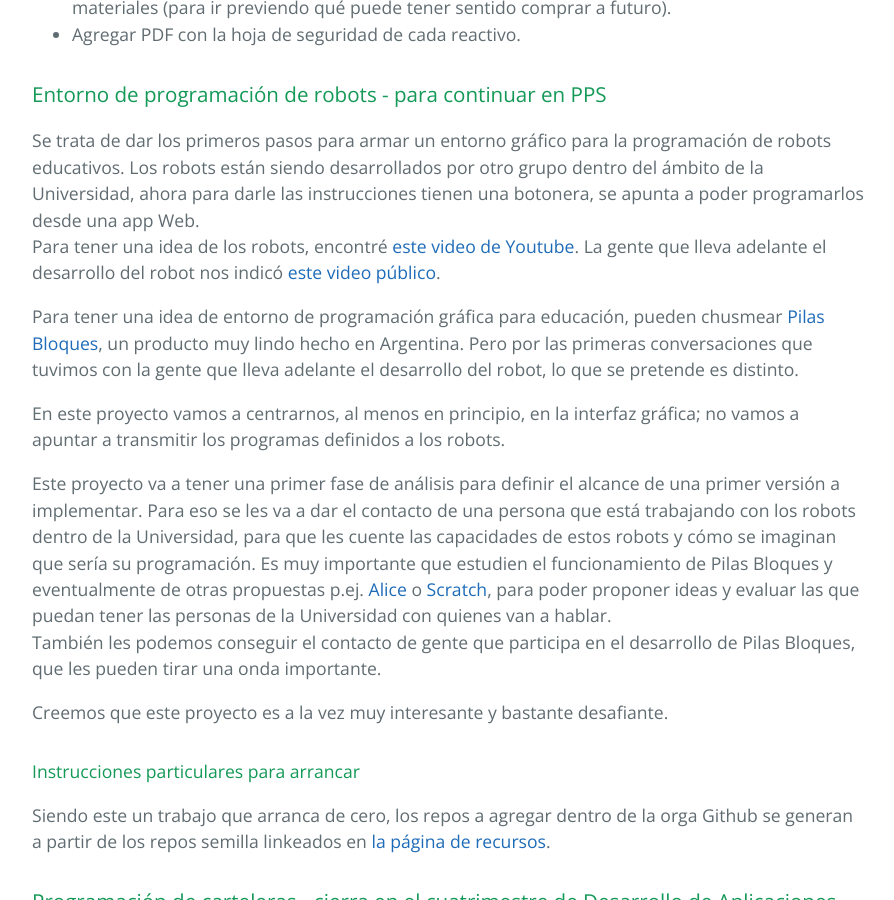
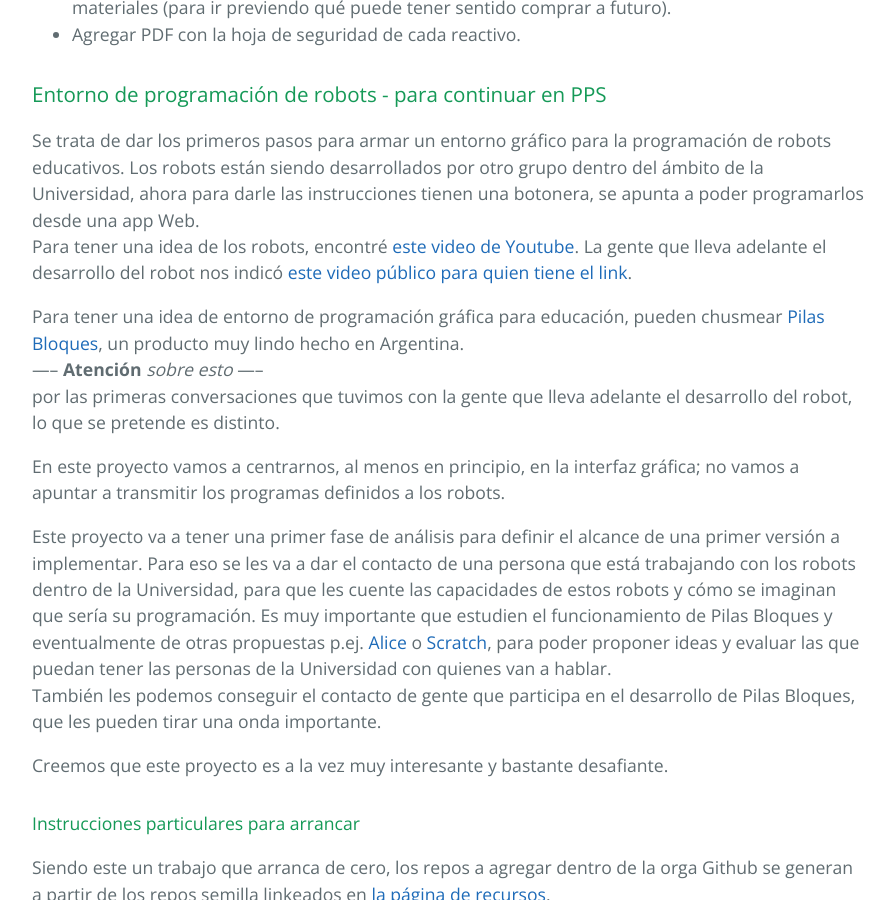
Before and after one commit to unahur-desapp/unahur-desapp-site, a Jekyll site: the page built from cuatrimestres/2023s2-desapp.md, in a window 1280 px wide and 900 px high, scrolled down 2479 px. Shown: the whole window, without its empty margins (192-1086 px from the left). Built offline with Jekyll 4.4.1, drawn with Linux system fonts in a browser that asks for light colours; our own code applies the rules of GitHub Pages for plain Markdown files.

Commit message:
... me olvide de grabar un archivo ...

```diff
--- a/cuatrimestres/2023s2-desapp.md
+++ b/cuatrimestres/2023s2-desapp.md
@@ -60,9 +60,11 @@ Crear, dentro de la orga de Github que crearon, los repos de frontend y backend
 
 ### Entorno de programación de robots - para continuar en PPS
 Se trata de dar los primeros pasos para armar un entorno gráfico para la programación de robots educativos. Los robots están siendo desarrollados por otro grupo dentro del ámbito de la Universidad, ahora para darle las instrucciones tienen una botonera, se apunta a poder programarlos desde una app Web.
-Para tener una idea de los robots, encontré [este video de Youtube](https://www.youtube.com/watch?v=6cs-LPd8j0s). La gente que lleva adelante el desarrollo del robot nos indicó [este video público](https://drive.google.com/file/d/1xKwIUHoya_uqAoti1-yHai5fBhHguw-i/view).
+Para tener una idea de los robots, encontré [este video de Youtube](https://www.youtube.com/watch?v=6cs-LPd8j0s). La gente que lleva adelante el desarrollo del robot nos indicó [este video público para quien tiene el link](https://drive.google.com/file/d/1xKwIUHoya_uqAoti1-yHai5fBhHguw-i/view).
 
-Para tener una idea de entorno de programación gráfica para educación, pueden chusmear [Pilas Bloques](https://pilasbloques.program.ar/), un producto muy lindo hecho en Argentina. Pero por las primeras conversaciones que tuvimos con la gente que lleva adelante el desarrollo del robot, lo que se pretende es distinto.
+Para tener una idea de entorno de programación gráfica para educación, pueden chusmear [Pilas Bloques](https://pilasbloques.program.ar/), un producto muy lindo hecho en Argentina.
+----- **Atención** _sobre esto_ -----
+por las primeras conversaciones que tuvimos con la gente que lleva adelante el desarrollo del robot, lo que se pretende es distinto.
 
 En este proyecto vamos a centrarnos, al menos en principio, en la interfaz gráfica; no vamos a apuntar a transmitir los programas definidos a los robots.
 
```
